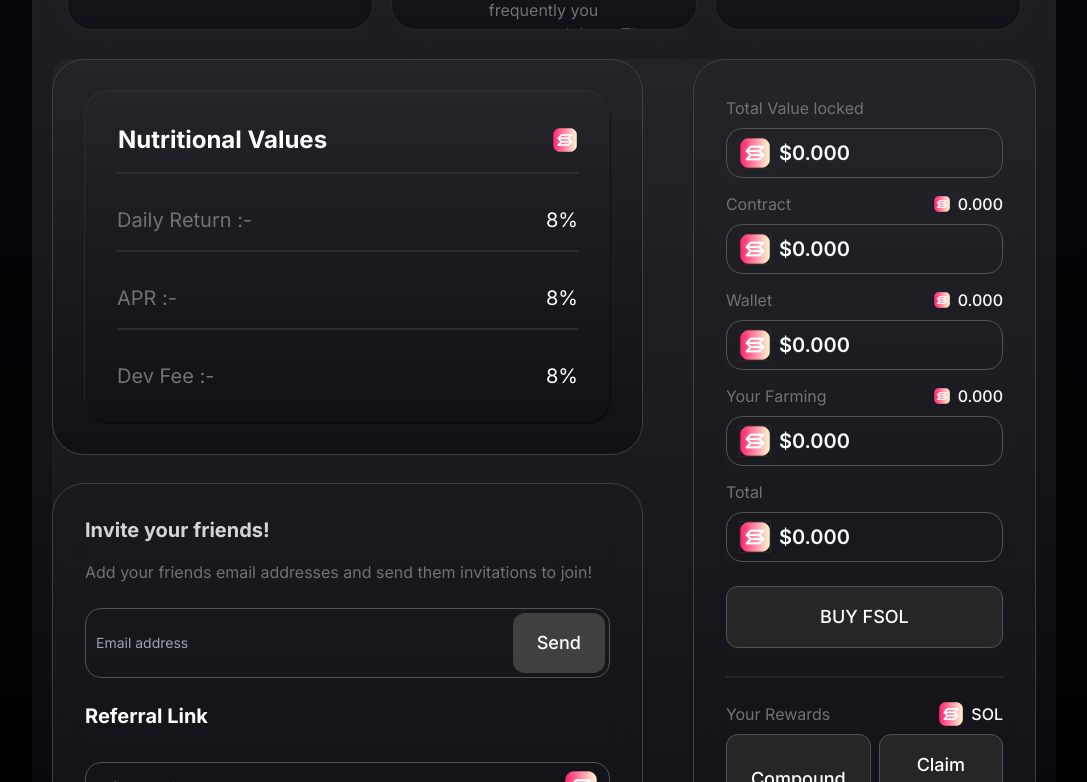
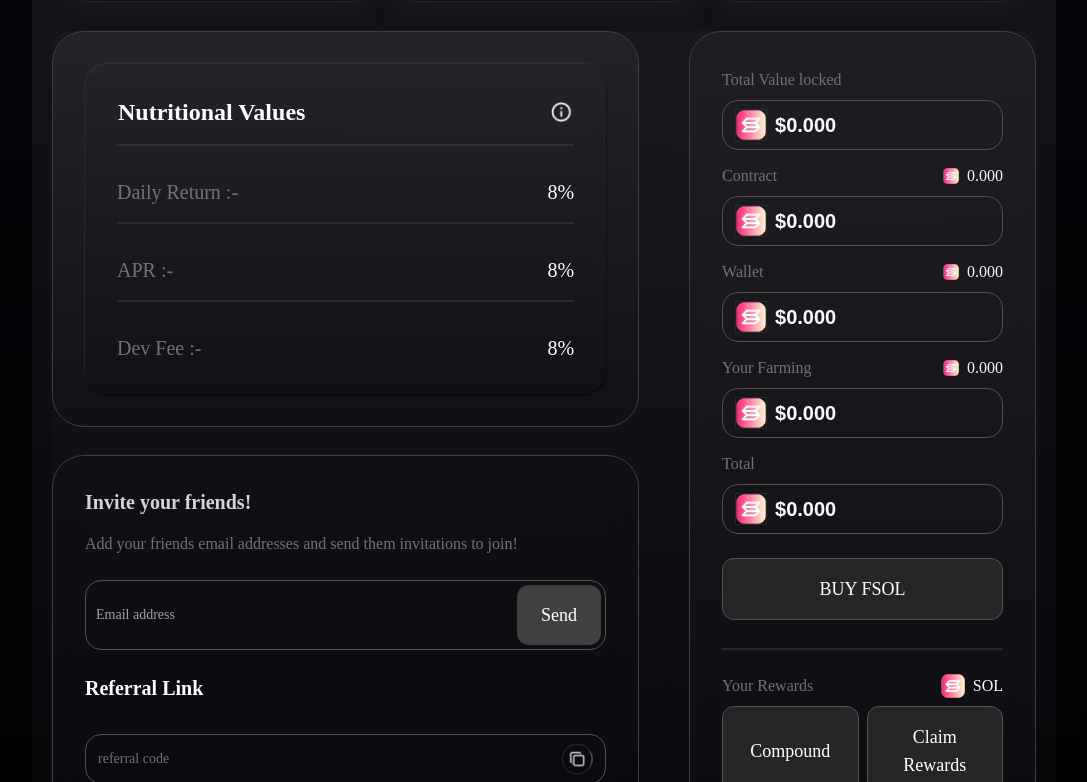
Before and after one commit to Himanshukr033/NextJS_Project, a Next.js app: page / in a window 1280 px wide. Shown: the part 718-1500 px from the top of the page, without its empty margins (96-1183 px from the left). Built offline with nearby package versions, Linux system fonts and the light colour scheme.

Commit message:
css edit

```diff
--- a/src/app/app/components/CardDisplay.tsx
+++ b/src/app/app/components/CardDisplay.tsx
@@ -44,7 +44,7 @@ const Card: React.FC<CardProps> = ({ number, title, description }) => {
       </div>
         <div className="flex flex-col md:ml-4 text-overflow: clip;" style={{height:150,  textJustify:'inter-word'}}>
           <h3 className="text-2xl font-bold text-zinc-50">{title}</h3>
-          <p className="mt-2 text-base text-white md:max-h-28  text-zinc-500 pb-4">{handleOverflow(description, 104)}</p>
+          <p className="mt-2 text-base text-white md:max-h-28  text-zinc-500 pb-4">{handleOverflow(description, 130)}</p>
         </div>
       </div>
     </div>
--- a/src/app/app/components/Invite.tsx
+++ b/src/app/app/components/Invite.tsx
@@ -1,5 +1,6 @@
 import React from "react";
 import logo from "../../../../assets/logo.png";
+import copy from "../../../../assets/copy.png";
 import Image from "next/image";
 
 function InviteFriendsSection() {
@@ -36,8 +37,8 @@ function InviteFriendsSection() {
       <div className="flex gap-5 justify-between px-3 py-2 mt-8 text-sm rounded-2xl border border-solid border-neutral-600 text-zinc-500 max-md:flex-wrap max-md:max-w-full">
         <div className="my-auto">referral code</div>
         <Image
-          loading="lazy"
-          src={logo}
+          priority
+          src={copy}
           alt=""
           className="shrink-0 w-8 aspect-square stroke-[1.333px] stroke-neutral-800"
         />
--- a/src/app/app/components/Nutritional.tsx
+++ b/src/app/app/components/Nutritional.tsx
@@ -2,6 +2,7 @@
 import React from "react";
 import Image from "next/image";
 import logo from "../../../../assets/logo.png"
+import info from "../../../../assets/info.png"
 
 const nutritionalValues = [
   { label: "Daily Return :-", value: "8%" },
@@ -29,15 +30,17 @@ const Nutritional = () => {
      className="flex flex-col justify-center px-8 py-8 rounded-3xl  backdrop-blur-lg  max-md:px-5 max-md:max-w-full">
         <header className="flex gap-4 justify-between px-px text-2xl font-bold text-white max-md:flex-wrap max-md:max-w-full">
           <h2>Nutritional Values</h2>
+          <button>
+
           <Image
-            src={logo}
+            src={info}
             alt=""
             width={24}
             height={24}
             className="shrink-0 my-auto"
             priority
-
-          />
+            />
+            </button>
         </header>
         <hr className="shrink-0 mt-4 h-px border border-solid bg-neutral-800 opacity-50 border-neutral-700 max-md:max-w-full" />
         {nutritionalValues.map((item, index) => (
--- a/src/app/app/components/Value.tsx
+++ b/src/app/app/components/Value.tsx
@@ -1,6 +1,10 @@
 import React from 'react';
 import logo from "../../../../assets/logo.png";
 import Image from "next/image";
+
+<style>
+@import url('https://fonts.googleapis.com/css2?family=Urbanist:ital,wght@0,100..900;1,100..900&display=swap')
+</style>
 
 function Value() {
   const data = [
@@ -40,7 +44,7 @@ function Value() {
           alt={altText}
           className="shrink-0 w-8 border border-solid aspect-square border-zinc-800"
         />
-        <div className="my-auto">{value}</div>
+        <div className="my-auto font-semibold text-xl" style={{ fontFamily: 'Urbanist, sans-serif' }}>{value}</div>
       </div>
     </div>
   );
@@ -64,7 +68,8 @@ function Value() {
   );
 
   return (
-    <div className="flex flex-col grow px-8 py-9 w-full text-base border border-solid backdrop-blur-lg border-neutral-700 rounded-[32px] max-md:px-5 max-md:mt-8 max-md:max-w-full">
+    <div className="flex flex-col grow px-8 py-9 w-full text-base border border-solid backdrop-blur-lg border-neutral-700 rounded-[32px] max-md:px-5 max-md:mt-8 max-md:max-w-full"
+    style={{background: "linear-gradient(to bottom, rgba(36, 35, 41, 0.6) , rgba(17, 16, 22, 0.31))",}}>
       <div className="text-zinc-500 max-md:max-w-full">Total Value locked</div>
       <ValueCard value="$0.000" altText="Total value" />
       {data.map((item, index) => (
--- a/src/app/globals.css
+++ b/src/app/globals.css
@@ -1,6 +1,8 @@
 @tailwind base;
 @tailwind components;
 @tailwind utilities;
+
+
 
 :root {
   --foreground-rgb: 255, 255, 255;
@@ -11,6 +13,7 @@
 
 body {
   color: rgb(var(--foreground-rgb));
+
   background: linear-gradient(
       to bottom,
       transparent,
--- a/src/app/layout.tsx
+++ b/src/app/layout.tsx
@@ -1,6 +1,7 @@
 import type { Metadata } from "next";
-import { Inter } from "next/font/google";
+import { Inter, Syne } from "next/font/google";
 import "./globals.css";
+
 
 const inter = Inter({ subsets: ["latin"] });
 
@@ -16,7 +17,7 @@ export default function RootLayout({
 }>) {
   return (
     <html lang="en">
-      <body className={inter.className}>{children}</body>
+      <body style={{fontFamily:"Syne"}} className={inter.className}>{children}</body>
     </html>
   );
 }
--- a/src/app/page.tsx
+++ b/src/app/page.tsx
@@ -26,11 +26,11 @@ export default function Home() {
       <Description />
       <div style={{ display: "flex", flexDirection: "column", padding:'30px 20px', gap:'30px',
       borderRadius:'20px',
-       background: "linear-gradient(to bottom, rgba(35, 34, 40, 1) , rgba(18, 17, 23, 0.31))",}}>
+       background: "linear-gradient(to bottom, rgba(35, 34, 40, 0.6) , rgba(18, 17, 23, 0.31))",}}>
         <Cards />
         <div className="md:flex-row flex-col"style={{
           display: "flex", justifyContent:"space-between", gap:'50px', borderRadius:'20px',
-          background: "linear-gradient(to bottom, rgba(36, 35, 41, 1) , rgba(17, 16, 22, 1))",}}>
+          background: "linear-gradient(to bottom, rgba(36, 35, 41, 0.3) , rgba(17, 16, 22, 0.31))",}}>
           <div style={{ display: "flex flex-1", flexDirection: "column" }}>
             <Nutritional />
             <InviteFriendsSection />
```
